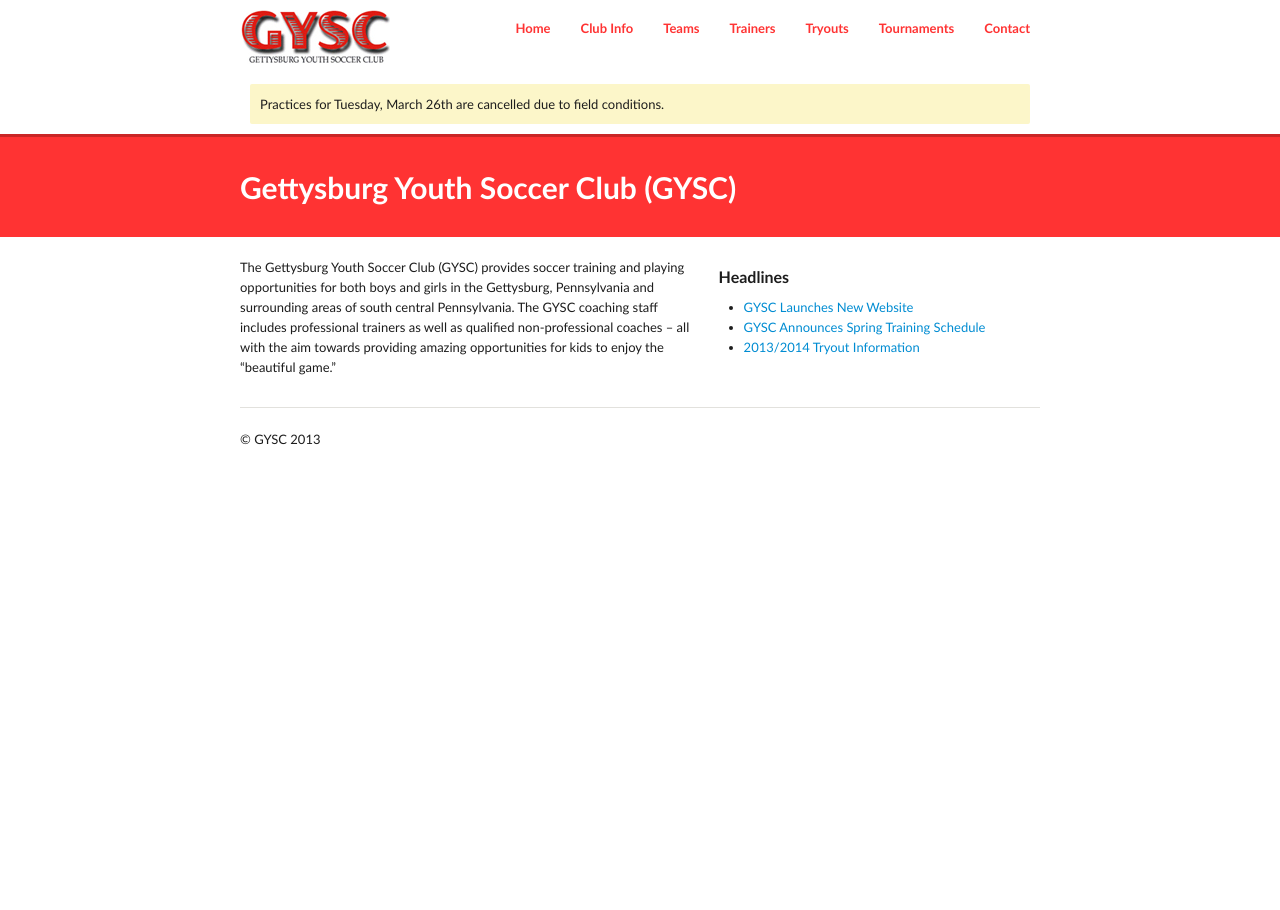
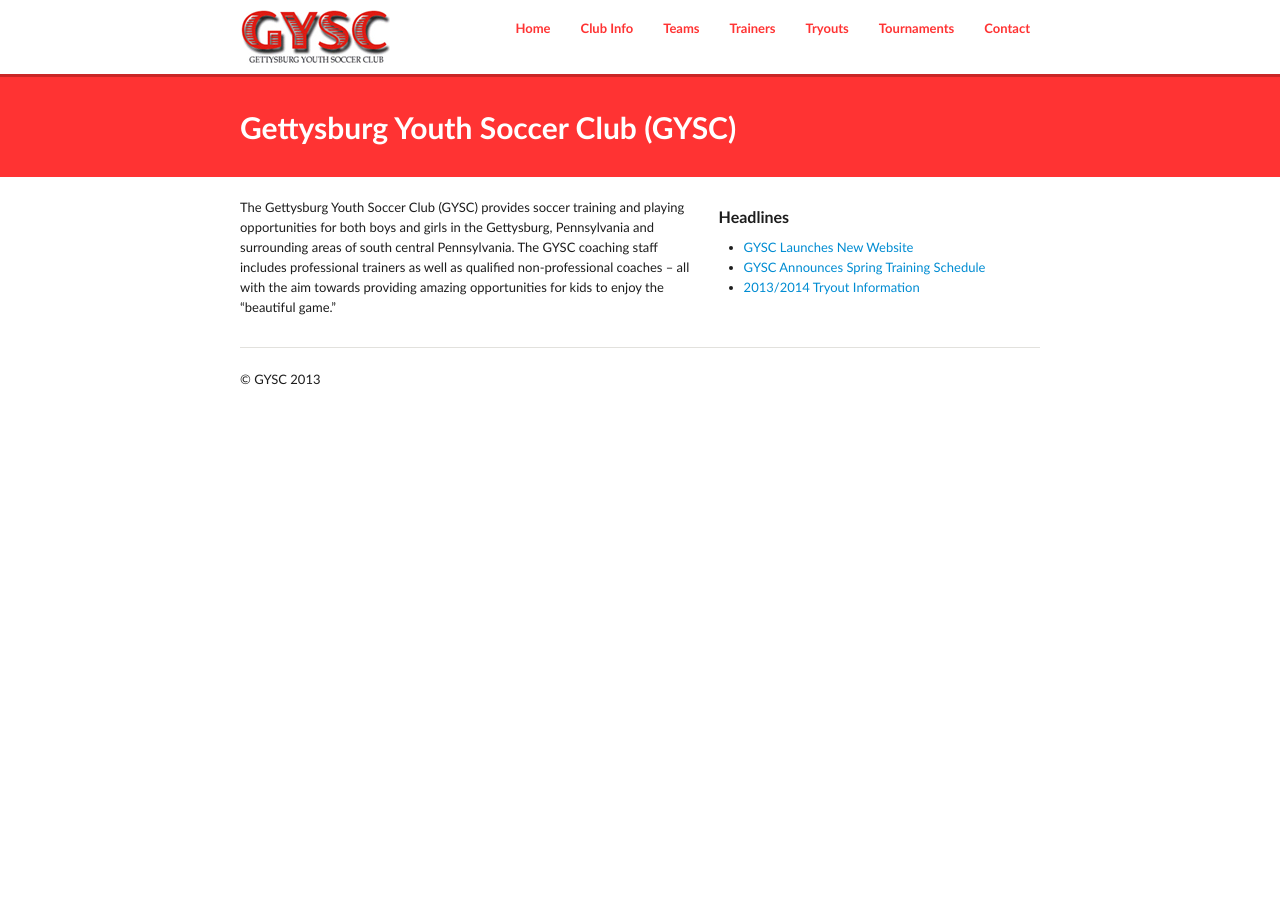
Before and after one commit to GYSC/gysc.github.com, a Jekyll site: the page built from index.md, in a window 1280 px wide. Built offline with Jekyll 4.4.1, drawn with Linux system fonts in a browser that asks for light colours; Markdown is read by kramdown in place of the engine named in the settings.

Commit message:
Update _config.yml

```diff
--- a/_config.yml
+++ b/_config.yml
@@ -1,5 +1,5 @@
 title: Gettysburg Youth Soccer Club
-message: Practices for Tuesday, March 26th are cancelled due to field conditions.
+message:
 
 #build config
 server: true
```
